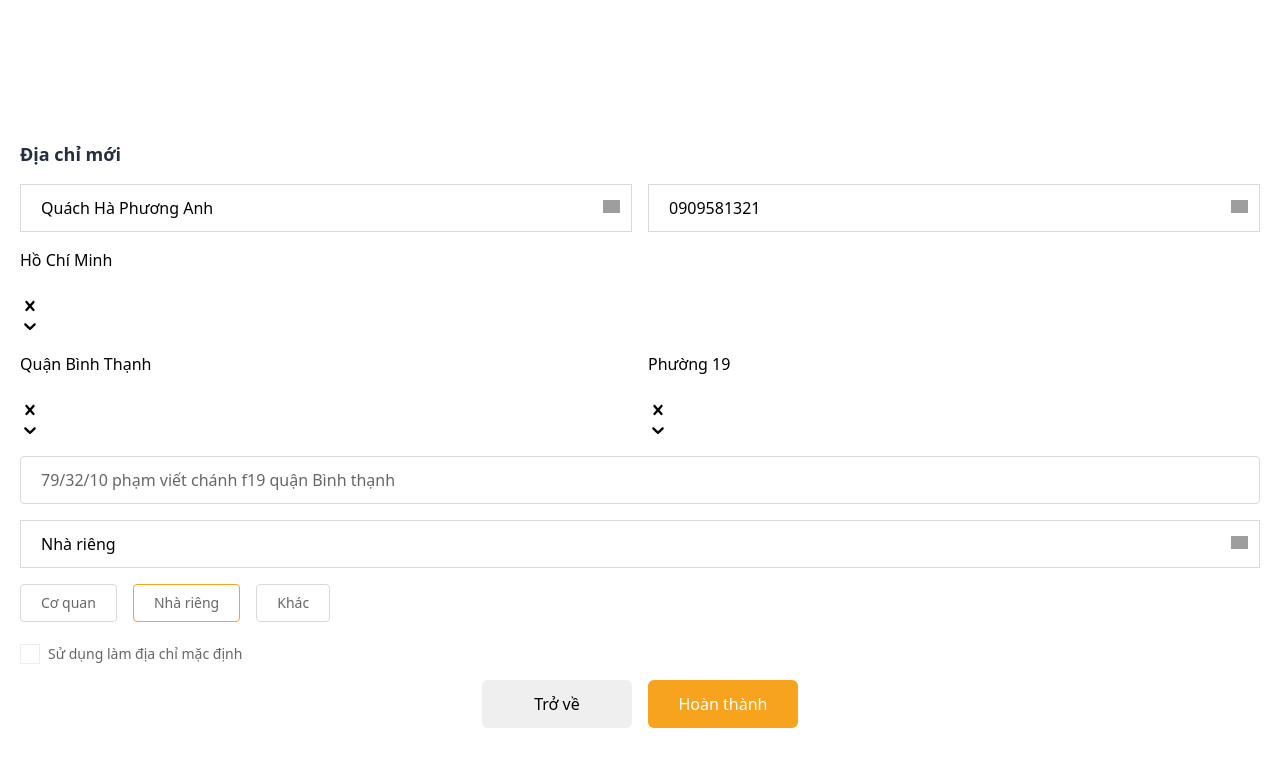
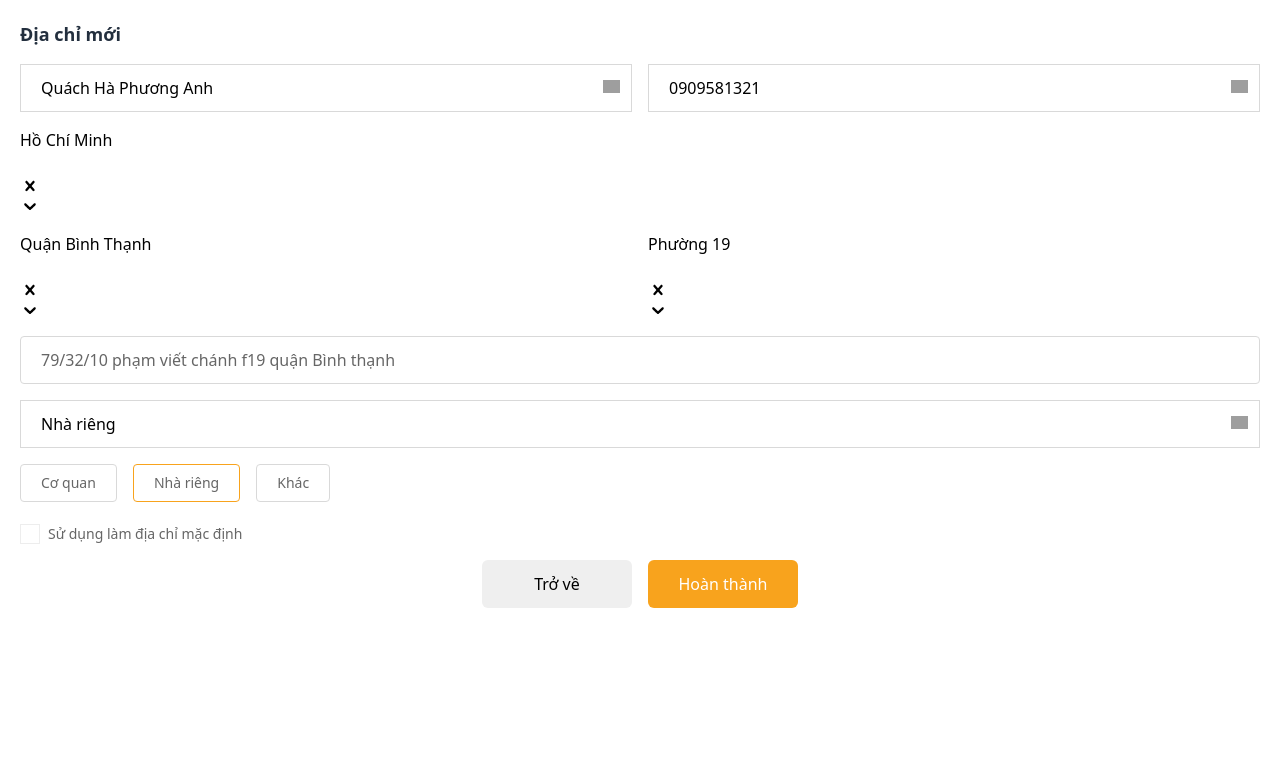
Before and after one commit to avrilquach/map, a website: page index.html in a window 1280 px wide. Drawn offline with Linux system fonts and the light colour scheme; grey boxes are pictures that could not be loaded.

Commit message:
fix scroll

```diff
--- a/index.html
+++ b/index.html
@@ -6,7 +6,7 @@
   <link href="./output.css" rel="stylesheet">
 </head>
 <body>
-  <div class="z-20 w-full fixed h-[85%] overflow-scroll top-[15%] rounded-tl-xl rounded-tr-xl bg-white p-5" style="height: 100vh; background: white;">
+  <div class="z-20 w-full fixed h-[85%] overflow-scroll bottom-0 rounded-tl-xl rounded-tr-xl bg-white p-5" style="height: 100vh; background: white;">
     <div class="mb-4 text-lg font-semibold text-[#232F3E]">Địa chỉ mới</div>
     <div class="flex space-x-4 mb-4">
         <div class="w-2/4 relative">
```
Also changed, not shown: output.css.
